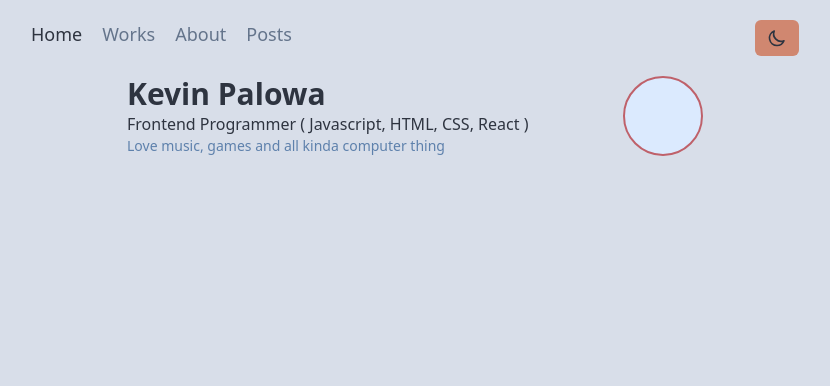
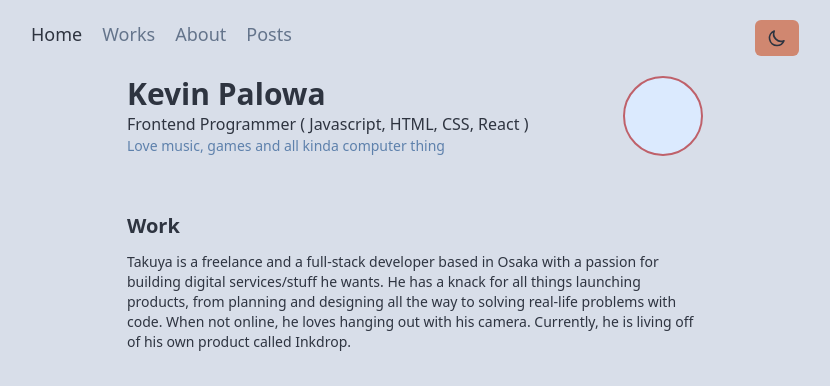
Before and after one commit to KevinPalowa/portfolio, a Next.js app: page / in a window 1280 px wide. Shown: the top 386 px of the page, without its empty margins (225-1055 px from the left). Built offline with nearby package versions, Linux system fonts and the light colour scheme.

Commit message:
add navlink hover

```diff
--- a/components/NavBar.js
+++ b/components/NavBar.js
@@ -10,7 +10,7 @@ function NavLink({ href, children }) {
         className={
           isActive
             ? "dark:text-[#eceff4] text-[#2e3440]"
-            : "text-slate-500 dark:text-[#5e81ac]"
+            :  "hover:dark:text-[#eceff4] hover:text-[#2e3440] text-slate-500 dark:text-[#5e81ac]"
         }
       >
         {children}
--- a/pages/index.js
+++ b/pages/index.js
@@ -5,6 +5,10 @@ export default function Home() {
   return (
     <Layout title="Kevin Palowa - Home">
       <Hero />
+      <div className='space-y-3 mt-14'>
+        <h3 className='font-semibold text-xl'>Work</h3>
+        <p className="text-sm">Takuya is a freelance and a full-stack developer based in Osaka with a passion for building digital services/stuff he wants. He has a knack for all things launching products, from planning and designing all the way to solving real-life problems with code. When not online, he loves hanging out with his camera. Currently, he is living off of his own product called Inkdrop.</p>
+      </div>
     </Layout>
   );
 }
```
